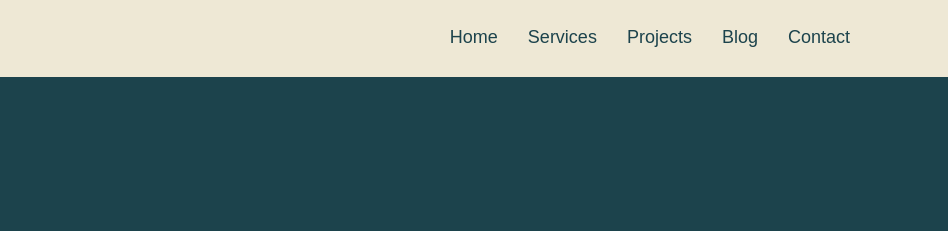
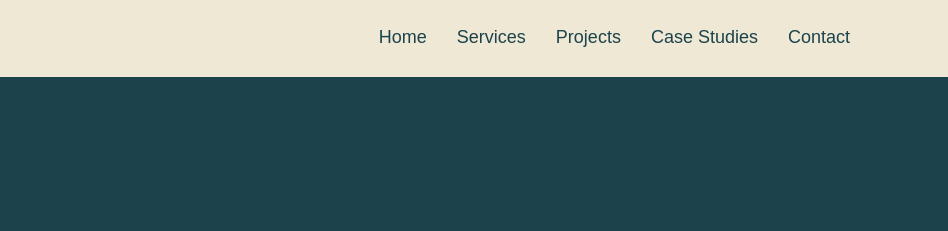
Before and after one commit to mahmudexpert/wiliam, a plain HTML site: page index.html in a window 1280 px wide. Shown: the top 231 px of the page, 332-1280 px from the left. Drawn offline with nearby package versions, Linux system fonts and the light colour scheme; a web font is replaced by a local one.

Commit message:
Add files via upload

```diff
--- a/index.html
+++ b/index.html
@@ -28,7 +28,7 @@
                     <li><a href="#home">Home</a></li>
                     <li><a href="#services">Services</a></li>
                     <li><a href="#projects">Projects</a></li>
-                    <li><a href="#blog">blog</a></li>
+                    <li><a href="#Case-Studies">Case Studies</a></li>
                     <li><a href="#contact">Contact</a></li>
                     <label for="check" class="close-menu"><i class="fas fa-times"></i></label>
                 </span>
@@ -456,7 +456,7 @@
     </section>
 
 
-    <section class="projects py-md-5" id="blog">
+    <section class="projects py-md-5" id="Case-Studies">
       <div class="container">
         <div class="Empowering_title pb-5">
           <!-- project title -->
```
